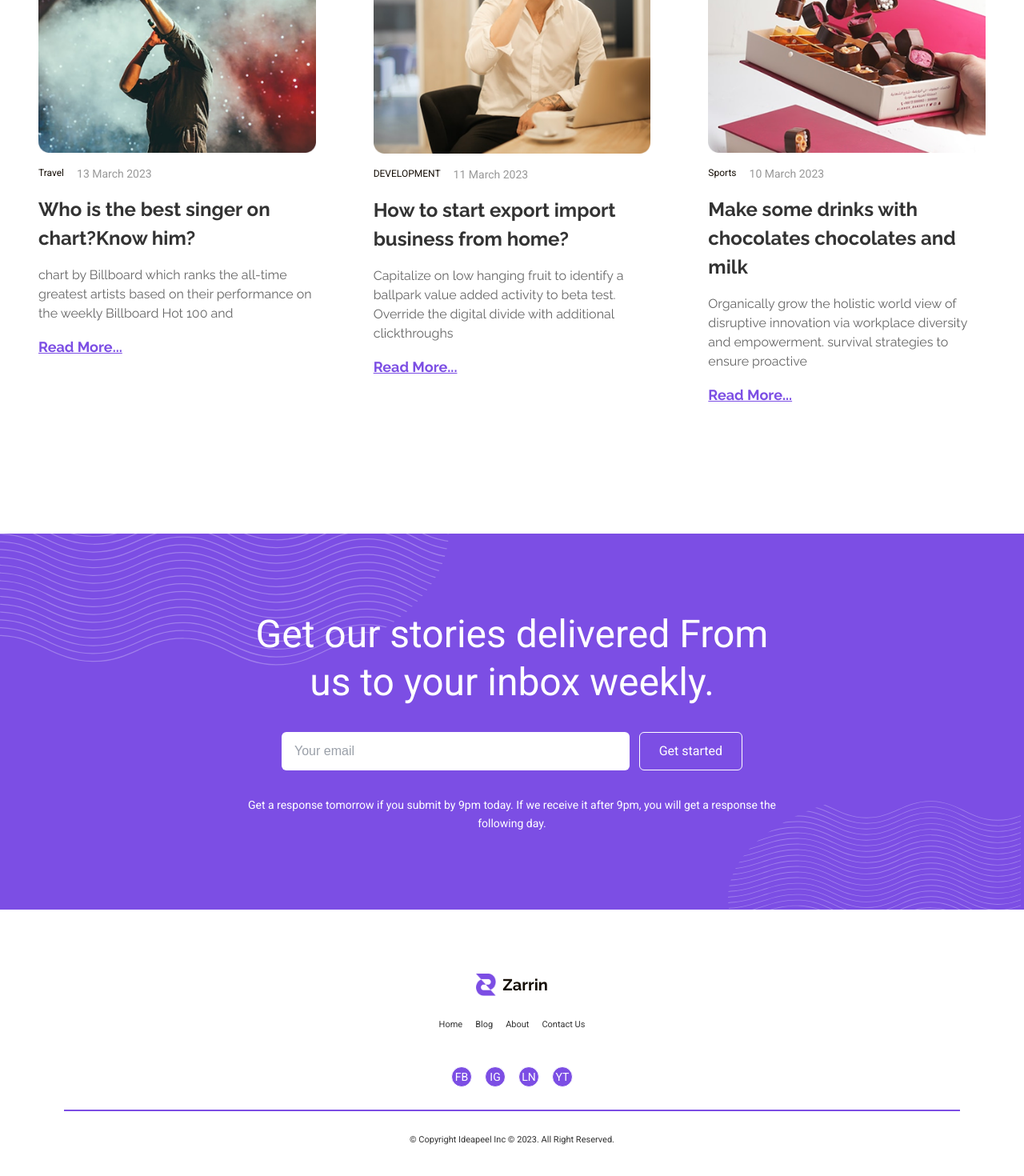
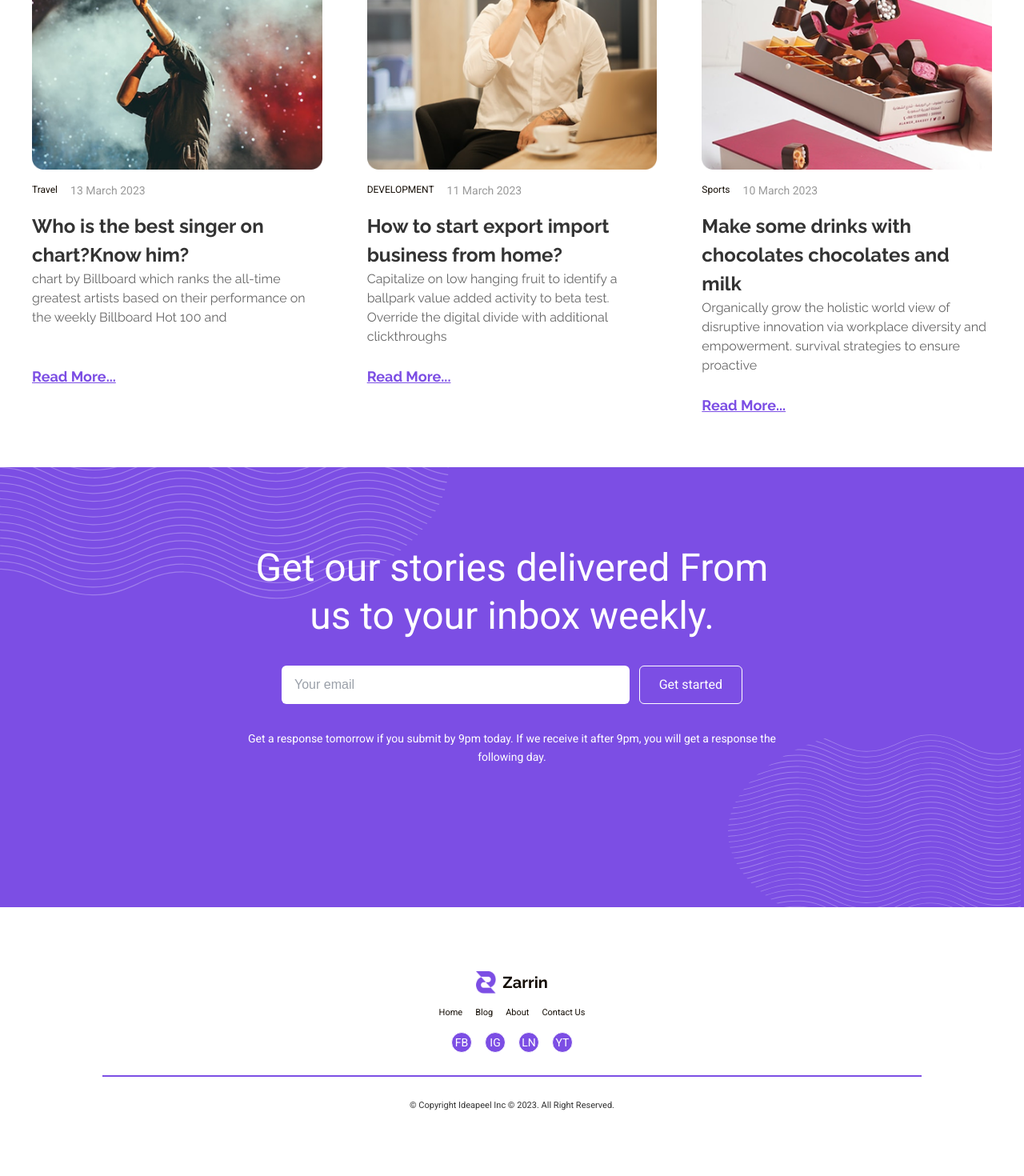
Before and after one commit to rakeshrana456/zarrin-web-page, a Next.js app: page /blog in a window 1280 px wide. Shown: the part 1106-2576 px from the top of the page at 80% size. Built offline with nearby package versions, Linux system fonts and the light colour scheme.

Commit message:
changes are commited

```diff
--- a/src/app/Component/Blogpost/BlogCard.jsx
+++ b/src/app/Component/Blogpost/BlogCard.jsx
@@ -4,14 +4,15 @@ export default function BlogCard({ data }) {
   return (
     <>
       <section>
-        <div className="container mx-auto pt-6 px-4 md:px-6">
-        <div className="flex flex-col gap-4 h-full ">
-          <div >
+        <div className="w-full pt-6 px-4">
+  <div className="flex flex-col gap-4 h-full">
+    <div>
       <Image
         src={data.image}
         alt={data.imageAlt}
         width={400}
         height={360}
+        className="w-full h-auto"
       />
             </div>
             <div className="flex gap-4">
@@ -21,26 +22,41 @@ export default function BlogCard({ data }) {
                 </Typography>
               </div>
               <div>
-            <Typography variant="paragraph" className="text-[14px] text-[#999999]">
+                <Typography
+                  variant="paragraph"
+                  className="text-[14px] text-[#999999]"
+                >
                   {data.date}
                 </Typography>
               </div>
             </div>
+
             <div>
-            <Typography variant="heading" className="text-[24px] text-[#333333] font-bold">
+              <div>
+                <Typography
+                  variant="heading"
+                  className="text-[24px] text-[#333333] font-bold"
+                >
                   {data.title}
                 </Typography>
               </div>
 
-          <div>
-            <Typography variant="heading" className="text-[16px] text-[#666666] ">
+              <div className="min-h-[120px]">
+                <Typography
+                  variant="heading"
+                  className="text-[16px] text-[#666666]"
+                >
                   {data.description}
                 </Typography>
               </div>
-          <div>
-            <Typography variant="heading" className="text-[#7C4EE4]  text-[18px] font-bold underline cursor-pointer ">
+              <div className="mt-auto">
+                <Typography
+                  variant="heading"
+                  className="text-[#7C4EE4]  text-[18px] font-bold underline cursor-pointer "
+                >
                   {data.buttonText}
                 </Typography>
+              </div>
             </div>
           </div>
         </div>
--- a/src/app/Component/Blogpost/BlogPost.jsx
+++ b/src/app/Component/Blogpost/BlogPost.jsx
@@ -4,8 +4,8 @@ export default function BlogPost({ blogs }) {
   return (
     <>
       <section>
-        <div className="container mx-auto">
-          <div className="grid grid-cols-1 lg:grid-cols-3 gap-6 items-stretch">
+        <div className="container mx-auto ">
+          <div className="grid  grid-cols-1 md:grid-cols-2 lg:grid-cols-3 gap-6 items-stretch">
             {blogs.map((blog) => (
               <BlogCard key={blog.id} data={blog} />
             ))}
--- a/src/app/Component/FeatureBlog/FeatureBlog.jsx
+++ b/src/app/Component/FeatureBlog/FeatureBlog.jsx
@@ -7,9 +7,8 @@ export default function ThirdContainer() {
   return (
     <section className="py-12 lg:py-20">
       <div className="container mx-auto px-4 sm:px-6 lg:px-8 ">
-        {/* Wrapper */}
+
         <div className="relative">
-          {/* Image */}
           <Image
             src={blogData.image}
             alt={blogData.title}
@@ -68,7 +67,7 @@ export default function ThirdContainer() {
               className="
                 text-[#373737]
                 text-[14px]
-                sm:text-[16px]
+                md:text-[11px]
                 leading-relaxed
               "
             >
@@ -76,7 +75,7 @@ export default function ThirdContainer() {
             </Typography>
 
             {/* Button */}
-            <button className="bg-[#7C4EE4] text-white px-5 py-3 rounded-sm w-fit hover:opacity-90 transition">
+            <button className="bg-[#7C4EE4] text-white px-5 py-3 rounded-sm w-fit hover:opacity-90 transition cursor-pointer">
               {blogData.buttonText}
             </button>
           </div>
--- a/src/app/Component/Footer/Footer.jsx
+++ b/src/app/Component/Footer/Footer.jsx
@@ -7,9 +7,10 @@ export default function Footer() {
   const SocialLinks = ["FB", "IG", "LN", "YT"];
   return (
     <>
-     <section className="relative bg-[#7C4EE4] overflow-hidden py-16 lg:py-24 mt-20 lg:mt-40">
+    <section className="py-16">
+      <section className="relative bg-[#7C4EE4] overflow-hidden py-16 lg:py-24 space-y-20">
+        {/* Top Shape */}
 
-  {/* Top Shape */}
         <div className="absolute -top-20 -left-10 opacity-40 lg:opacity-100">
           <Image
             src="/Hero/Mask group.svg"
@@ -21,9 +22,7 @@ export default function Footer() {
         </div>
 
         <div className="container mx-auto px-4 sm:px-6 lg:px-8 relative z-10">
-
           <div className="flex flex-col items-center gap-8 text-center">
-
             {/* Heading */}
             <Typography
               variant="paragraph"
@@ -43,7 +42,6 @@ export default function Footer() {
 
             {/* Input + Button */}
             <div className="flex flex-col sm:flex-row items-center gap-3 w-full max-w-xl">
-
               <input
                 type="text"
                 placeholder="Your email"
@@ -65,6 +63,7 @@ export default function Footer() {
                   className="
               text-white
               border
+              cursor-pointer
               border-white
               h-12
               px-6
@@ -94,14 +93,12 @@ export default function Footer() {
           max-w-2xl
         "
             >
-        Get a response tomorrow if you submit by 9pm today.
-        If we receive it after 9pm, you will get a response
-        the following day.
+              Get a response tomorrow if you submit by 9pm today. If we receive
+              it after 9pm, you will get a response the following day.
             </Typography>
           </div>
 
           {/* Bottom Shape */}
-
         </div>
         <div className="absolute top-80 right-1 opacity-40 lg:opacity-100">
           <Image
@@ -112,9 +109,11 @@ export default function Footer() {
             className="lg:w-auto h-auto"
           />
         </div>
+
       </section>
-      <footer className="flex flex-col gap-3 max-w-6xl mx-auto px-4 mt-20">
-        <div className="container flex justify-center gap-2">
+      <footer className="flex flex-col gap-3 mt-20">
+        <div className="container mx-auto px-4 sm:px-6 lg:px-8">
+          <div className=" flex justify-center gap-2">
             <Image src={logo} alt="logo" width={25} height={25} />
             <Typography
               variant="heading"
@@ -129,7 +128,7 @@ export default function Footer() {
                 <Typography
                   key={index}
                   variant="paragraph"
-                className="text-[#333333] text-[11px] text-center"
+                  className="text-[#150E06] text-[11px] text-center cursor-pointer"
                 >
                   {item}
                 </Typography>
@@ -142,14 +141,18 @@ export default function Footer() {
                 <Typography
                   key={index}
                   variant="paragraph"
-                className=" p-3 text-sm text-white  text-center border rounded-full h-6 w-6  flex items-center justify-center bg-[#7C4EE4]"
+                  className="cursor-pointer p-3 text-sm text-white  text-center border rounded-full h-6 w-6  flex items-center justify-center bg-[#7C4EE4]"
                 >
                   {item}
                 </Typography>
               );
             })}
           </div>
-        <hr className="border border-[#7C4EE4]" />
+        </div>
+
+       <hr className="w-full lg:w-4/5 mx-auto border border-[#7C4EE4]" />
+
+        <div className="container mx-auto px-4 sm:px-6 lg:px-8">
           <div className="flex justify-center gap-4 mt-4 mb-4">
             <Typography
               variant="paragraph"
@@ -158,7 +161,9 @@ export default function Footer() {
               © Copyright Ideapeel Inc © 2023. All Right Reserved.
             </Typography>
           </div>
+        </div>
       </footer>
+      </section>
     </>
   );
 }
--- a/src/app/Component/Hero/Hero.jsx
+++ b/src/app/Component/Hero/Hero.jsx
@@ -14,15 +14,15 @@ export default function Hero() {
         />
       </div>
 
-      <div className="container mx-auto px-4 md:px-6 lg:px-0 grid grid-cols-1 lg:grid-cols-2 gap-10">
-        <div className="flex flex-col  justify-around gap-4">
+      <div className="container mx-auto  px-4 md:px-6 lg:px-0 grid grid-cols-1 lg:grid-cols-2 gap-10">
+        <div className="flex flex-col gap-4  justify-around max-h-120">
           <Typography variant="paragraph" className="text-white text-[16px]">
             Featured Post
           </Typography>
 
           <Typography
             variant="heading"
-            className="font-bold text-[40px] md:text-[64px]"
+            className="font-bold text-[40px] md:text-[64px] leading-12 lg:leading-20"
           >
             How AI will <br />
             Change the Future
@@ -37,12 +37,11 @@ export default function Hero() {
             </Typography>
           </div>
 
-          <button className="bg-white text-[#373737] px-6 py-3 rounded-sm w-fit">
+          <button className="bg-white text-[#373737] px-6 py-3 rounded-sm w-fit cursor-pointer">
             <Typography variant="heading">Read more</Typography>
           </button>
         </div>
-
-        <div className="flex justify-center relative">
+ <div className="flex justify-center relative">
           <Image
             src="/Hero/Hero-Ai.png"
             alt="hero"
--- a/src/app/Component/Navbar/Navbar.jsx
+++ b/src/app/Component/Navbar/Navbar.jsx
@@ -15,7 +15,7 @@ export default function Navbar() {
   console.log(pathname, "pathName");
   return (
     <nav className="border-b">
-      <div className="container mx-auto px-4 py-4 flex justify-between items-center">
+      <div className="container mx-auto px-4 py-4 flex justify-between items-center ">
         <div className="flex items-center gap-2">
           <Image src={logo} width={31} height={31} alt="Logo" />
 
@@ -54,11 +54,11 @@ export default function Navbar() {
               About{" "}
             </Typography>
           </Link>
-          <Search className="w-4 h-4 text-gray-700" />
+          <Search className="w-4 h-4 text-gray-700 cursor-pointer"  />
           <button className="bg-[#7C4EE4] p-2 rounded-sm">
             <Typography
               variant="heading"
-              className=" text-[11px] text-white-200 w-20"
+              className=" text-[11px] text-white-200 w-20 cursor-pointer"
             >
               {" "}
               Contact Us{" "}
@@ -100,7 +100,7 @@ export default function Navbar() {
           </Link>
           <Search className="w-4 h-4 text-gray-700" />
 
-          <button className="bg-[#7C4EE4] px-4 py-2 rounded-sm text-white w-fit">
+          <button className="bg-[#7C4EE4] px-4 py-2 rounded-sm text-white w-fit cursor-pointer">
             Contact Us
           </button>
         </div>
--- a/src/app/Component/RecentPost/Recentpost.jsx
+++ b/src/app/Component/RecentPost/Recentpost.jsx
@@ -14,7 +14,7 @@ export default function Recentpost() {
             Our Recent Posts
           </Typography>
 
-          <button className="bg-[#7C4EE4] text-white px-4 py-2 rounded-sm w-fit h-10">
+          <button className="bg-[#7C4EE4] text-white px-4 py-2 rounded-sm w-fit h-10 cursor-pointer">
             View
           </button>
         </div>
@@ -66,7 +66,7 @@ export default function Recentpost() {
             </button>
           </div>
         </div>
-        <div className="lg:hidden flex flex-row sm:flex-col justify-between items-center gap-4">
+        <div className="lg:hidden md:flex-row flex flex-row sm:flex-col justify-between items-center gap-4">
           <Typography
             variant="heading"
             className="text-[20px] lg:text-[48px] font-bold text-[#333333] text-center sm:text-left"
@@ -74,7 +74,7 @@ export default function Recentpost() {
             Our Recent Posts
           </Typography>
 
-          <button className="bg-[#7C4EE4] text-white px-4 py-2 rounded-sm w-fit h-10">
+          <button className="bg-[#7C4EE4] text-white px-4 py-2 rounded-sm w-fit h-10 cursor-pointer">
             View
           </button>
         </div>
--- a/src/app/StaticData/data.js
+++ b/src/app/StaticData/data.js
@@ -40,7 +40,8 @@ export const blogDataList = [
     "title": "How to Be a Professional Footballer in 2023",
     "description": "Organically grow the holistic world view of disruptive ballpark value added activity to beta test. Override the digital divide with additional clickthroughs from ",
     "buttonText": "Read More..."
-  }
+  },
+
 ]
 
 export const BlogDataRender = [
--- a/src/app/blog/page.jsx
+++ b/src/app/blog/page.jsx
@@ -1,7 +1,7 @@
 import React from "react";
 import Typography from "../Component/Typography";
 import BlogPost from "../Component/Blogpost/BlogPost";
-import {BlogDataRender} from "../StaticData/data";
+import { BlogDataRender } from "../StaticData/data";
 
 export default function Blogpage() {
   return (
@@ -9,7 +9,6 @@ export default function Blogpage() {
       <section>
         <div className="container mx-auto px-4 md:px-6">
           <div className="mt-12 md:mt-20">
-
             <Typography
               variant="heading"
               className="flex justify-center text-sm md:text-base font-bold text-[#666666] mb-3 md:mb-4"
@@ -32,10 +31,9 @@ export default function Blogpage() {
               writers writers so that we can provide you the best blogs and
               articles articles for you to read them all along.
             </Typography>
-
           </div>
         </div>
-        <BlogPost blogs={BlogDataRender } />
+        <BlogPost blogs={BlogDataRender} />
       </section>
     </>
   );
--- a/src/app/globals.css
+++ b/src/app/globals.css
@@ -28,5 +28,6 @@ body {
 @utility container {
   @media (width >= 64rem) {
     max-width: 1232px;
+
   }
 }
--- a/src/app/page.jsx
+++ b/src/app/page.jsx
@@ -8,13 +8,11 @@ import BlogPost from "./Component/Blogpost/BlogPost";
 import { blogDataList } from "./StaticData/data";
 export default function Home() {
   return (
-    <>
-      {/* <Navbar /> */}
+    <main>
       <Hero />
       <FeatureBlog />
       <Recentpost />
       <BlogPost blogs={blogDataList} />
-      {/* <Footer /> */}
-    </>
+    </main>
   );
 }
```
Lines whose indentation alone changed are shown as unchanged.
